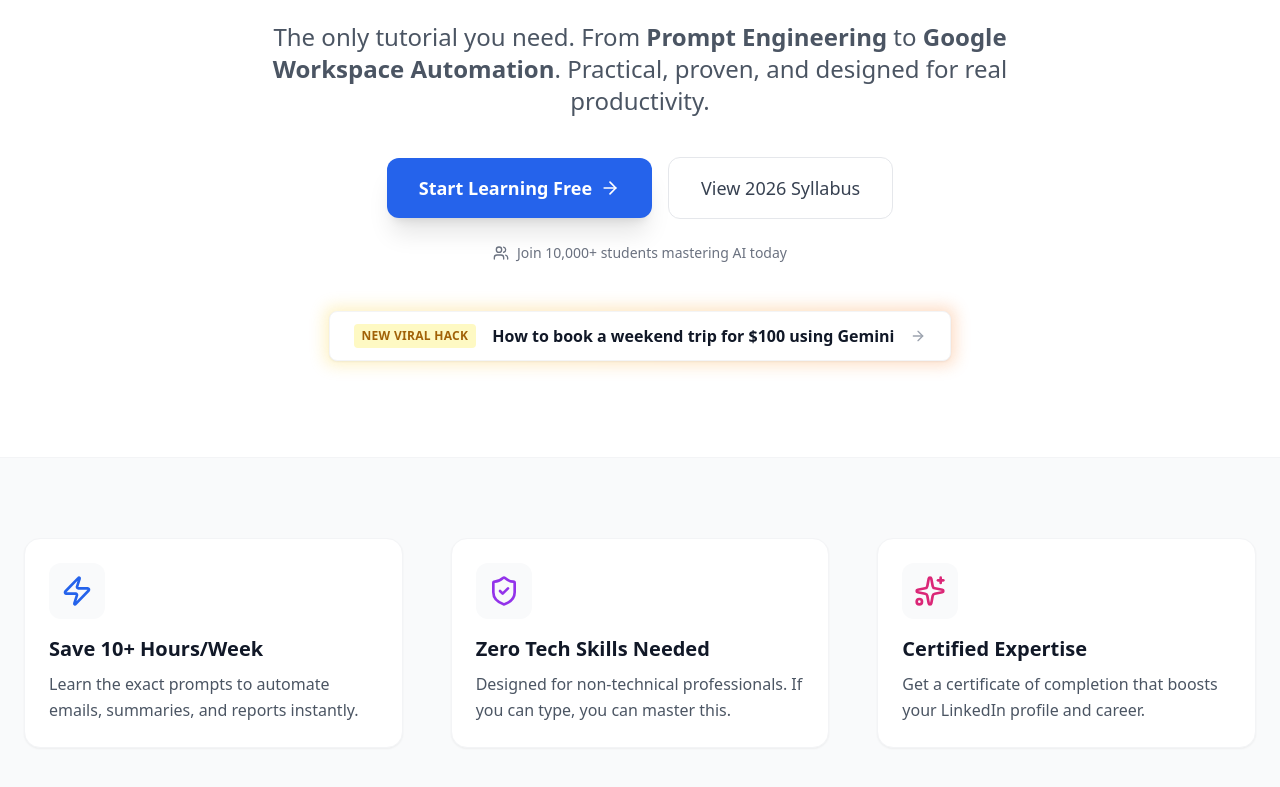
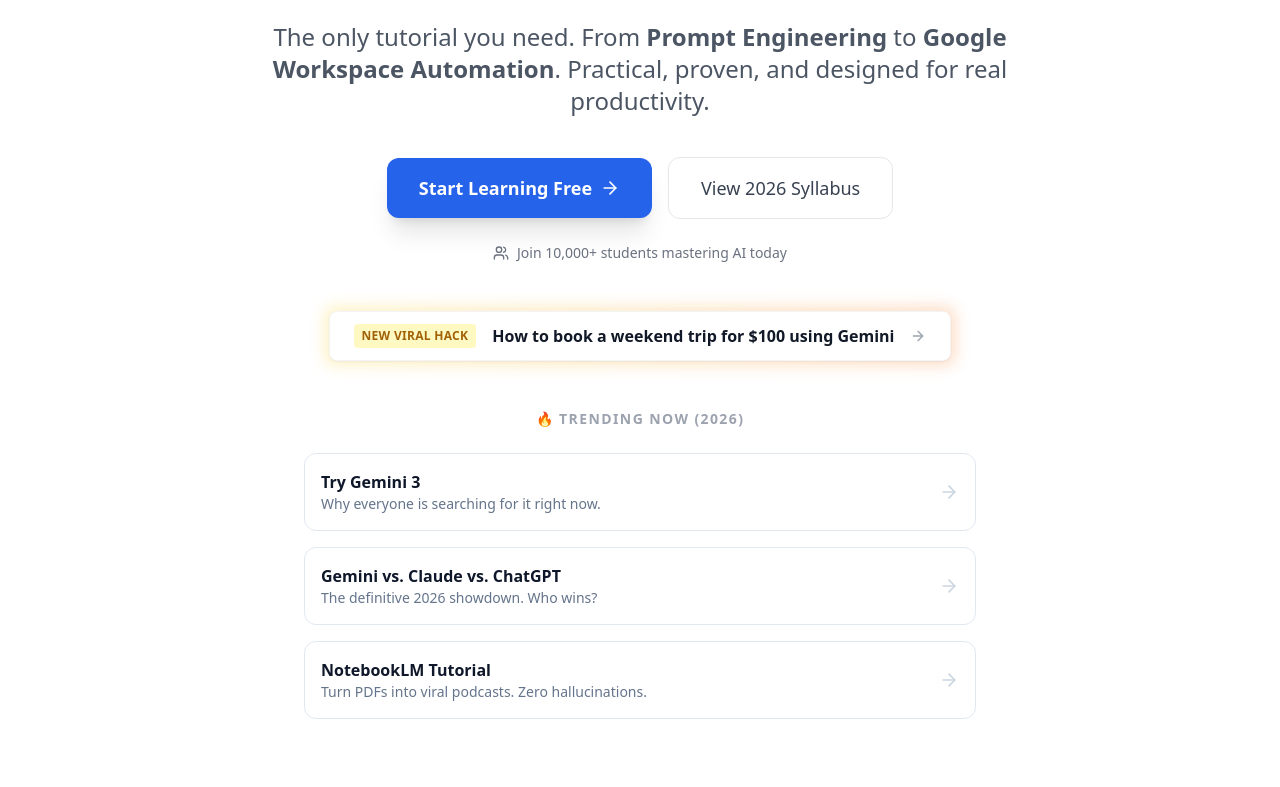
Before and after one commit to bottyporshian/gemini-academy-clean, a Next.js app: page / in a window 1280 px wide. Shown: the part 409-1196 px from the top of the page. Built offline with nearby package versions, Linux system fonts and the light colour scheme.

Commit message:
Add Trending Now section to homepage

```diff
--- a/pages/index.js
+++ b/pages/index.js
@@ -111,6 +111,41 @@
                 </div>
               </Link>
             </div>
+
+            {/* Trending Now Section */}
+            <div className="mt-12 grid gap-4 max-w-2xl mx-auto">
+              <p className="text-sm font-bold text-gray-400 uppercase tracking-widest mb-2">🔥 Trending Now (2026)</p>
+
+              <Link href="/lesson/try-gemini-3" className="block p-4 bg-white border border-slate-200 rounded-xl hover:border-blue-300 hover:shadow-md transition-all text-left group">
+                <div className="flex items-center justify-between">
+                  <div>
+                    <h3 className="font-bold text-slate-900 group-hover:text-blue-600 transition-colors">Try Gemini 3</h3>
+                    <p className="text-sm text-slate-500">Why everyone is searching for it right now.</p>
+                  </div>
+                  <ArrowRight className="w-5 h-5 text-slate-300 group-hover:text-blue-500" />
+                </div>
+              </Link>
+
+              <Link href="/lesson/gemini-vs-claude-vs-chatgpt" className="block p-4 bg-white border border-slate-200 rounded-xl hover:border-purple-300 hover:shadow-md transition-all text-left group">
+                <div className="flex items-center justify-between">
+                  <div>
+                    <h3 className="font-bold text-slate-900 group-hover:text-purple-600 transition-colors">Gemini vs. Claude vs. ChatGPT</h3>
+                    <p className="text-sm text-slate-500">The definitive 2026 showdown. Who wins?</p>
+                  </div>
+                  <ArrowRight className="w-5 h-5 text-slate-300 group-hover:text-purple-500" />
+                </div>
+              </Link>
+
+              <Link href="/lesson/notebooklm-tutorial" className="block p-4 bg-white border border-slate-200 rounded-xl hover:border-green-300 hover:shadow-md transition-all text-left group">
+                <div className="flex items-center justify-between">
+                  <div>
+                    <h3 className="font-bold text-slate-900 group-hover:text-green-600 transition-colors">NotebookLM Tutorial</h3>
+                    <p className="text-sm text-slate-500">Turn PDFs into viral podcasts. Zero hallucinations.</p>
+                  </div>
+                  <ArrowRight className="w-5 h-5 text-slate-300 group-hover:text-green-500" />
+                </div>
+              </Link>
+            </div>
           </motion.div>
         </main>
 
```
